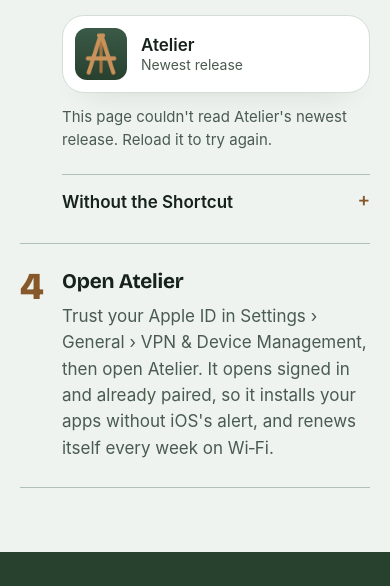
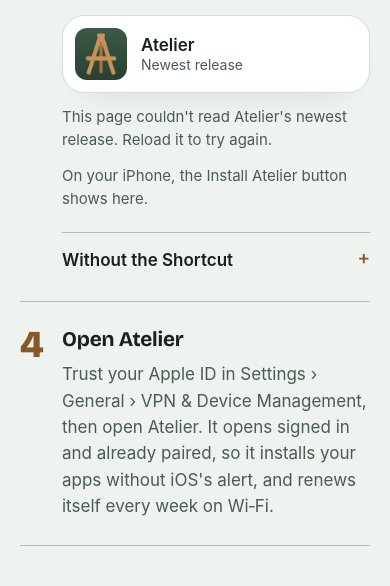
Before and after one commit to atelierstore/Atelier, a website with bundled scripts: page infra/website/public/apple-id.html in a window 390 px wide. Shown: the part 2389-2975 px from the top of the page. Built offline with nearby package versions, Linux system fonts and the light colour scheme; no server answers.

Commit message:
Apple ID page: Install Atelier stays put, and a computer says where it shows
On an iPhone, "Reading Atelier's newest release…" sat between the release
and the Install Atelier button, and went once the source loaded, pulling
the button up 35 points. The release's grey line now says it instead, so
nothing moves. If the source can't be read, step 3 still says to reload.

On a computer, where the button doesn't show, a grey line in its place
says it shows there on the iPhone.

Co-Authored-By: Claude <noreply@anthropic.com>

```diff
--- a/infra/website/public/apple-id.html
+++ b/infra/website/public/apple-id.html
@@ -79,7 +79,8 @@
            Install Atelier Shortcut, then runs it. Under Without the
            Shortcut, it fills in the line from Atelier's source and shows
            the button that copies it and opens rootshell. On a computer it
-           shows a code that opens this page on the iPhone. -->
+           shows a code that opens this page on the iPhone, and says where
+           the button shows there. -->
       <ol class="steps">
         <li>
           <span class="n" aria-hidden="true">1</span>
@@ -118,9 +119,9 @@
             <p>Then tap Install Atelier. It installs Atelier's newest release:</p>
             <div class="release" data-release data-source="https://raw.githubusercontent.com/atelierstore/Atelier/source/source.json">
               <img src="/img/icon.png" alt="" width="52" height="52">
-              <span class="release-name"><strong data-release-name>Atelier</strong><span data-release-meta>Newest release</span></span>
+              <span class="release-name"><strong data-release-name>Atelier</strong><span data-release-meta>Reading the newest release…</span></span>
             </div>
-            <p class="small" data-release-wait aria-live="polite">Reading Atelier's newest release…</p>
+            <div data-release-error aria-live="polite"></div>
             <!-- On an iPhone or iPad: the Install Atelier Shortcut. The
                  first tap opens its iCloud link, where Shortcuts offers Add
                  Shortcut; later taps run it (apple-id.js). It connects
@@ -131,6 +132,7 @@
             </div>
             <p class="small" data-shortcut hidden>The first time, it adds the Install Atelier Shortcut. Tap Add Shortcut, come back here, and tap Install Atelier again.</p>
             <p class="small" data-shortcut hidden>The Shortcut connects LocalDevVPN and starts the installer in rootshell. Safari then opens the installer's page, which carries on from this step: pair, sign in, then install. There's nothing to type in rootshell.</p>
+            <p class="small" data-on-computer hidden>On your iPhone, the Install Atelier button shows here.</p>
             <details class="fallback">
               <summary>Without the Shortcut</summary>
               <p>Then copy this line into rootshell. It downloads the installer, gives it your iPhone's Wi&#8209;Fi address, which pairing needs, and installs Atelier's newest release, checked against its SHA&#8209;256.</p>
--- a/infra/website/public/apple-id.js
+++ b/infra/website/public/apple-id.js
@@ -4,9 +4,10 @@
 // installer and installs Atelier's newest release as its own source lists
 // it, with its Copy button, and on an iPhone or iPad a button also copies
 // the line and opens rootshell. On a computer, a code opens the page on the
-// iPhone. Until the source loads, step 3 says so, and when it can't, it says
-// to reload. On an iPhone with an older iOS than the installer needs, a
-// notice over You'll need says so.
+// iPhone, and step 3 says where the Install Atelier button shows there.
+// Until the source loads, the release's grey line says so, and when it
+// can't, step 3 says to reload. On an iPhone with an older iOS than the
+// installer needs, a notice over You'll need says so.
 
 import { copies, copy } from "./copy.js";
 import { INSTALLER_IOS, iPhoneIOS } from "./ios.js";
@@ -26,13 +27,17 @@ const line = box.querySelector("[data-install-line]");
 copies(box.querySelector("button"), () => line.textContent.trim(), () => line);
 
 const release = document.querySelector("[data-release]");
-const waiting = document.querySelector("[data-release-wait]");
+const meta = release.querySelector("[data-release-meta]");
 
 fetch(release.dataset.source)
   .then((response) => response.ok ? response.json() : Promise.reject(response.status))
   .then(showRelease)
   .catch(() => {
-    waiting.textContent = "This page couldn't read Atelier's newest release. Reload it to try again.";
+    meta.textContent = "Newest release";
+    const error = document.createElement("p");
+    error.className = "small";
+    error.textContent = "This page couldn't read Atelier's newest release. Reload it to try again.";
+    document.querySelector("[data-release-error]").append(error);
   });
 
 function showRelease(source) {
@@ -40,11 +45,10 @@ function showRelease(source) {
   const command = newest && installLine(newest);
   if (!command) return Promise.reject(new Error("no release to install"));
   release.querySelector("[data-release-name]").textContent = `Atelier ${newest.version}`;
-  const meta = [newest.size && formatSize(newest.size), newest.date && formatDate(newest.date)].filter(Boolean);
-  if (meta.length) release.querySelector("[data-release-meta]").textContent = meta.join(" · ");
+  const facts = [newest.size && formatSize(newest.size), newest.date && formatDate(newest.date)].filter(Boolean);
+  meta.textContent = facts.length ? facts.join(" · ") : "Newest release";
   line.textContent = command;
   for (const node of document.querySelectorAll("[data-after-release]")) node.hidden = false;
-  waiting.hidden = true;
   if (onIOS) offerRootshell();
 }
 
@@ -150,4 +154,5 @@ if (!onIOS) {
   svg.append(path);
   notice.querySelector(".qr").append(svg);
   notice.hidden = false;
+  for (const node of document.querySelectorAll("[data-on-computer]")) node.hidden = false;
 }
```
